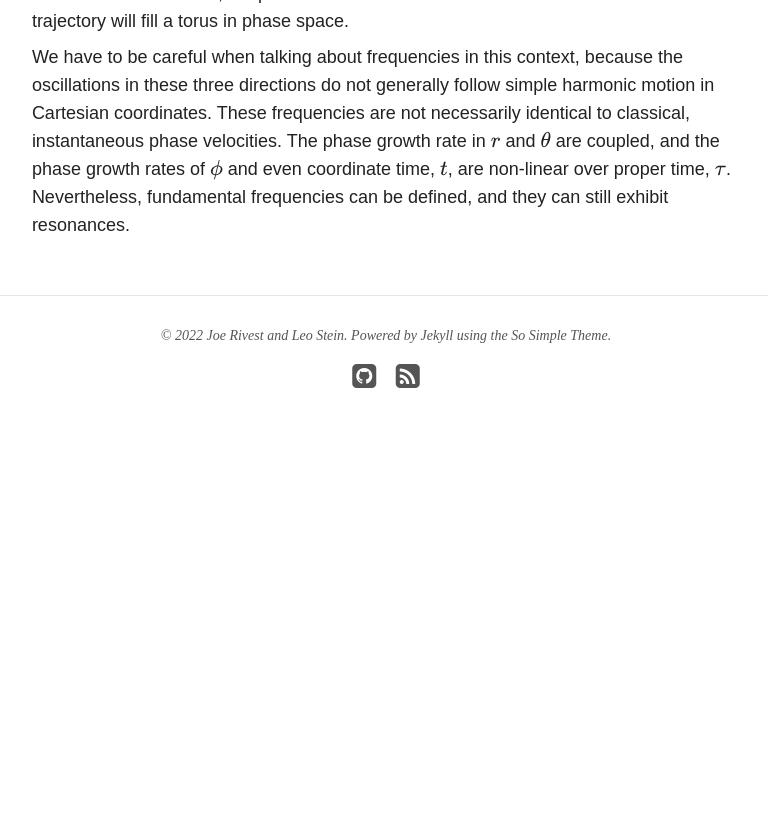
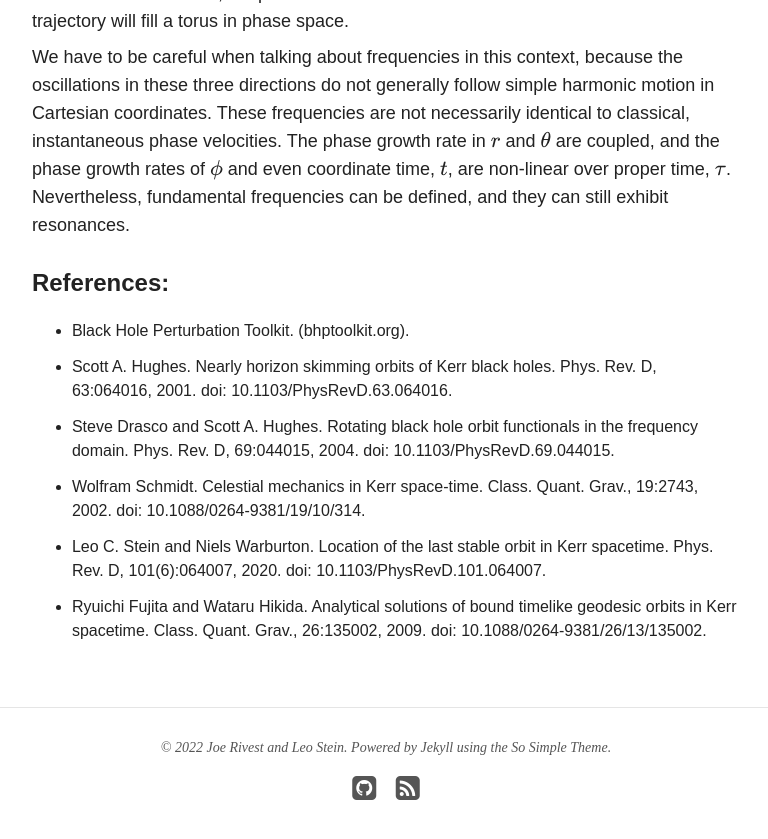
Before and after one commit to jrivest3/KerrSimulator, a Jekyll site: the page built from index.md, in a window 1280 px wide and 900 px high, scrolled down 12158 px. Shown: the top 839 px of the window, without its empty margins (254-1022 px from the left). Built offline with Jekyll 4.4.1, drawn with Linux system fonts in a browser that asks for light colours; nearby versions of some CDN libraries; library files that are not in the unit come from our copies; formulas are drawn with MathJax 3; before the commit the page ends 12646 px from its top, so only the background shows below that; some of the changed text lies outside the part shown.

Commit message:
Preliminary citations filled in

```diff
--- a/index.md
+++ b/index.md
@@ -277,7 +277,7 @@
 
 ### Calculating Trajectories from Orbital Parameters
 
-Details and further explanation of this math can be found in many sources. Some include \cite{Schmidt:2002qk,Drasco:2003ky,Fujita:2009bp}.
+Details and further explanation of this math can be found in many sources. Some include Some include Schmidt (2002), Drasco & Hughes (2004), and Fujita & Hikida (2009).
 
 #### B-L coord
 
@@ -309,7 +309,7 @@
 <!-- \textit{Unfinished Segment} Finding expressions for the constants of motion: Hamilton-Jacobi equation, the characteristic function, generalized (cyclical) coord, constants of integration -->
 
 The invariant, conserved quantities are the energy, $$E$$, the component of angular momentum parallel to the spin axis of the black hole, $$L_z$$, and what is known as the Carter's Constant, $$Q$$.
-The constants of motion are calculated here by converting and adapting the Mathematica code from the Black Hole Perturbation Toolkit \citep{BHPToolkit} to Javascript, as well as math from \cite{Schmidt:2002qk}.
+The constants of motion are calculated here by converting and adapting the Mathematica code from the Black Hole Perturbation Toolkit (BHP) to Javascript, as well as math from Schmidt (2002).
 The code contains a series of equations for $$E$$, $$L_z$$, and $$Q$$ each written purely in terms of the orbital elements, $$(a,p,e,x)$$.
 
 <!-- \textit{Unfinished Segment} Then to equations of motion: generalized coord., Hamilton's equations
@@ -428,7 +428,7 @@
 ##### Radial Roots
 
 $$R(r)=(1-E^2)(r_1-r)(r-r_2)(r-r_3)(r-r_4)$$
-$$r_1$$ and $$r_2$$ are already known. To find $$r_3$$ and $$r_4$$, we follow the path of \cite{Fujita:2009bp}.
+$$r_1$$ and $$r_2$$ are already known. To find $$r_3$$ and $$r_4$$, we follow the path of Fujita & Hikida (2009).
 $$
 \begin{gather}
 \begin{split}
@@ -442,8 +442,7 @@
 
 Our code is made only to plot trajectories that don't end in either falling into the black hole or escaping to infinity. To ensure that the user only gives orbital parameter values that describe stable orbits, we must place a boundary on the input controller to separate plunging orbits from stable orbits. However, what the exact boundary for one parameter is depends on the chosen values of the others, and therefore must be calculated on the fly. The hypersurface in parameter space that defines this boundary of 'marginally stable orbits' is referred to as the _separatrix_.
 
-As explained in \cite{Stein:2019buj} and references therein, all stable orbits have a real value for $$r_3$$ such that $$r_2-r_3>0$$. One can construct a function $$p_{sep}(a,e,x)$$ that gives the minimum value of $$p$$ for a (marginally) stable orbit, $$r_2(p,a,e,x)-r_3(p,a,e,x)\simeq 0$$.
-\cite{Stein:2019buj} found what is currently the most efficient method to find and plot the separatrix. "We ... pursue an approach which yields the separatrix polynomial $$S(a, p, e, x)$$, where the separatrix lies along roots of the polynomial equation $$0 = S(a, p, e, x)$$."
+As explained in Stein & Warburton (2020) and references therein, all stable orbits have a real value for $$r_3$$ such that $$r_2-r_3>0$$. One can construct a function $$p_{sep}(a,e,x)$$ that gives the minimum value of $$p$$ for a (marginally) stable orbit, $$r_2(p,a,e,x)-r_3(p,a,e,x)\simeq 0$$. Stein & Warburton (2020) found what is currently the most efficient method to find and plot the separatrix. "We ... pursue an approach which yields the separatrix polynomial $$S(a, p, e, x)$$, where the separatrix lies along roots of the polynomial equation $$0 = S(a, p, e, x)$$."
 For arbitrary values of $$a$$, $$e$$, and $$x$$, $$S(p)$$ is a 12th-degree polynomial.
 
 For the code to numerically find the correct roots within a reasonable computation time and without producing errors for any combination of allowed parameter values, the algorithm alternates between various root-finding methods, many in series with or nested within others, depending on what region of the space of $$(a,e,x)$$ it is solving for.
@@ -481,7 +480,7 @@
 A Zero Angular Momentum Observer (ZAMO) is an observer that follows a circular path around the spin axis of a Kerr black hole with an orbital velocity equal to the 'frame-dragging' rate of the Kerr spacetime at the radius and polar angle of the observer, thus the observer has no angular momentum.
 
 >If one imagines spacetime to be dragged into a whirlpool-like flow by the black hole’s rotation, then the ZAMO is the observer who simply rides along with the flow.
->>\cite{Hughes:2001gg}
+>> Hughes (2001)
 
 A very distant observer viewing a ZAMO close to the black hole sees that ZAMO moving around the black hole and would measure a mass following that observer to have orbital momentum. But in the reference frame of the ZAMO, it doesn't have any orbital momentum, because its frame is being 'dragged' at the same rate as its motion.
 This makes a ZAMO a helpful reference point to see how a given trajectory is moving relative to the axial component of the flow of its local spacetime. For example, one useful demonstration with the ZAMOs displayed is to set $e=0$, $x=0$, and $p$ set to place the trajectory at the radius of the inner sphere of ZAMOs, and play the animation with the second camera in Trailing mode. This will show that geodesic with invariant $L_z=0$ runs along side the ZAMOs.
@@ -501,7 +500,7 @@
 
 <!-- <!-- \textit{Unfinished Segment}
 
-<!-- <!-- Following \cite{Fujita:2009bp}, $$r$$ and $$\theta$$-motion are decoupled by converting to Mino time. The Mino-time frequencies
+<!-- <!-- Following Fujita & Hikida (2009), $$r$$ and $$\theta$$-motion are decoupled by converting to Mino time. The Mino-time frequencies
 <!-- <!-- <!--for $$r$$ and $$\theta$$
 <!-- <!-- are then found by integrating the equations of motion. Then they can convert back to coordinate time by dividing each by the time-coordinate's Mino-time frequency, labeled $$\Gamma$$. For example,
 
@@ -509,3 +508,12 @@
 <!-- <!-- \Upsilon_r= \pi \int_{r_ {\min}}^{r_ {\max}}\sqrt{R(r)}, \;\;\;\;
 <!-- <!-- \Omega_r=\frac{\Upsilon_r}{\Gamma}$$
 <!-- <!-- To define fundamental frequencies for a Kerr geodesic ... action-angle variable proper-time frequencies, Mino time, elliptic integrals,-->
+
+#### References:
+
+* Black Hole Perturbation Toolkit. (bhptoolkit.org).
+* Scott A. Hughes. Nearly horizon skimming orbits of Kerr black holes. Phys. Rev. D, 63:064016, 2001. doi: 10.1103/PhysRevD.63.064016.
+* Steve Drasco and Scott A. Hughes. Rotating black hole orbit functionals in the frequency domain. Phys. Rev. D, 69:044015, 2004. doi: 10.1103/PhysRevD.69.044015.
+* Wolfram Schmidt. Celestial mechanics in Kerr space-time. Class. Quant. Grav., 19:2743, 2002. doi: 10.1088/0264-9381/19/10/314.
+* Leo C. Stein and Niels Warburton. Location of the last stable orbit in Kerr spacetime. Phys. Rev. D, 101(6):064007, 2020. doi: 10.1103/PhysRevD.101.064007.
+* Ryuichi Fujita and Wataru Hikida. Analytical solutions of bound timelike geodesic orbits in Kerr spacetime. Class. Quant. Grav., 26:135002, 2009. doi: 10.1088/0264-9381/26/13/135002.
```
